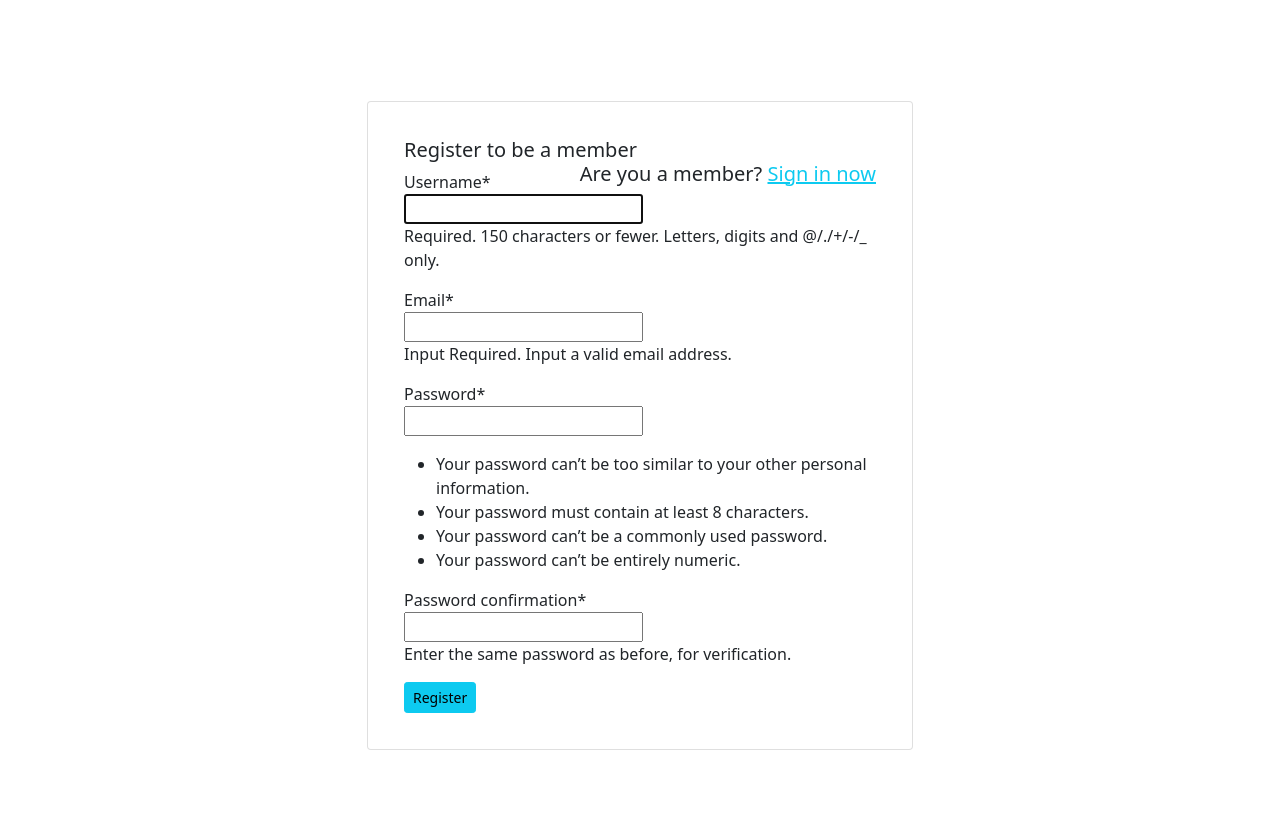
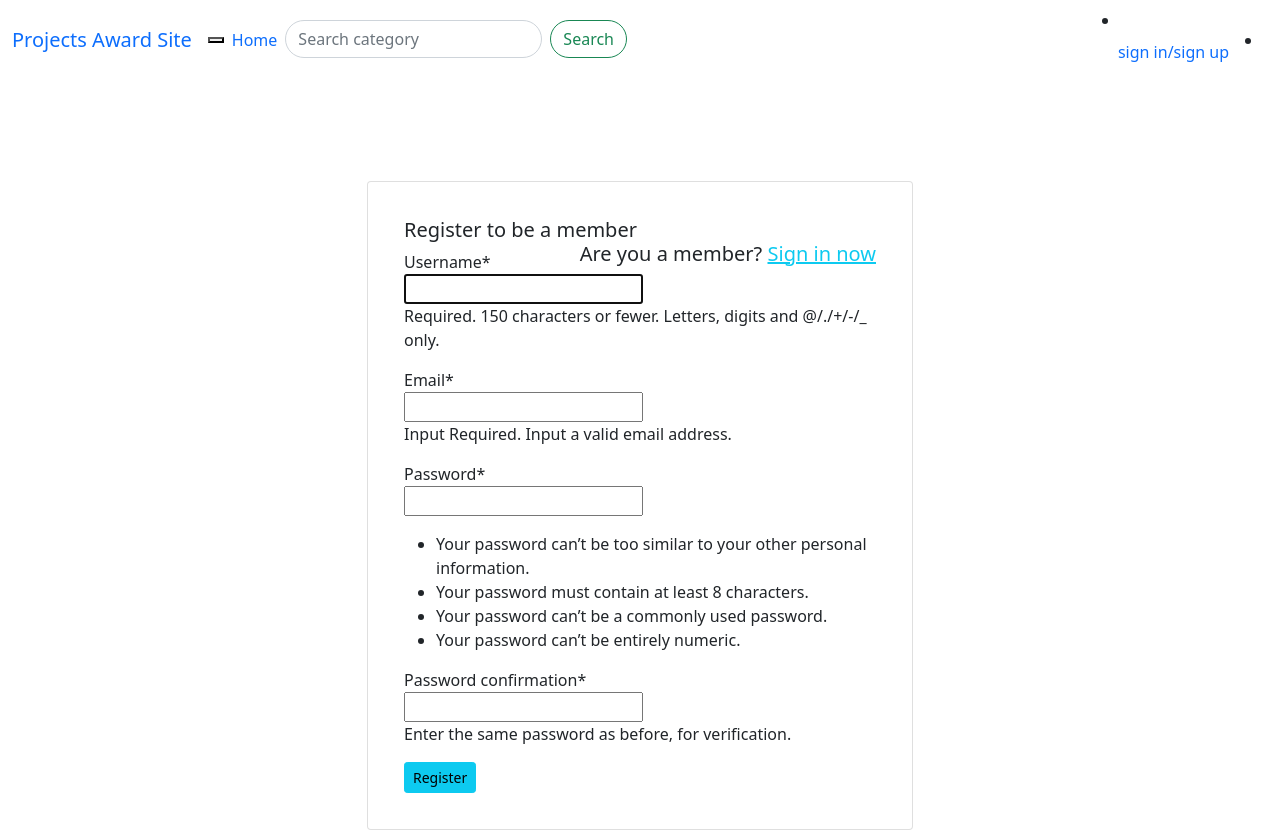
Before and after one commit to CosBett/Projects_AwardSite, a Django app: page /signup/ in a window 1280 px wide. Before the commit the page ends 750 px from the top, so only its background shows below. Run offline with Django 4.2, Linux system fonts and the light colour scheme; some libraries are stand-ins or nearby versions; some web fonts are replaced.

Commit message:
add navbar component to base.html

```diff
--- a/awardApp/templates/base.html
+++ b/awardApp/templates/base.html
@@ -21,7 +21,7 @@
 </head>
 
 <body>
-  {% block content %} {% endblock %}
+  {% include 'navbar.html' %} {% block content %} {% endblock %}
 
   <!-- Bootstrap JS -->
   <script src="https://cdn.jsdelivr.net/npm/bootstrap@5.1.3/dist/js/bootstrap.bundle.min.js" integrity="sha384-ka7Sk0Gln4gmtz2MlQnikT1wXgYsOg+OMhuP+IlRH9sENBO0LRn5q+8nbTov4+1p" crossorigin="anonymous"></script>
--- /dev/null
+++ b/awardApp/templates/navbar.html
@@ -0,0 +1,26 @@
+<nav class="navbar navbar-expand-lg " id="navbar">
+  <div class="container-fluid">
+    <a class="navbar-brand" href="{% url 'homepage' %}"> Projects Award Site</a>
+    <button type="button" data-bs-toggle="collapse" data-bs-target="#navbarSupportedContent" aria-controls="navbarSupportedContent" aria-expanded="false" aria-label="Toggle navigation">
+      <span ><i class="fa fa-bars  fa-lg white-text mr-md-5 mr-3 fa-2x d-lg-none"></i></span>
+    </button>
+    <div class="collapse navbar-collapse" id="navbarSupportedContent">
+      <ul class="navbar-nav me-auto mb-2 mb-lg-0" style="color: white;">
+        <li class="nav-item">
+          <a class="nav-link active" aria-current="page" href="{% url 'homepage' %}">Home</a>
+        </li>
+        <li class="nav-item">
+          <form class="d-flex" role="search" action="">
+            <input class="form-control me-2 rounded-pill" type="text" placeholder="Search category" aria-label="Search" name="searchImg">
+            <button class="btn btn-outline-success rounded-pill" type="submit">Search</button>
+          </form>
+        </li>
+      </ul>
+
+      <li class="nav-item">
+        <a class="nav-link active" aria-current="page" href="{% url 'homepage' %}">sign in/sign up</a>
+      </li>
+      <li class="nav-item">
+    </div>
+  </div>
+</nav>
```
